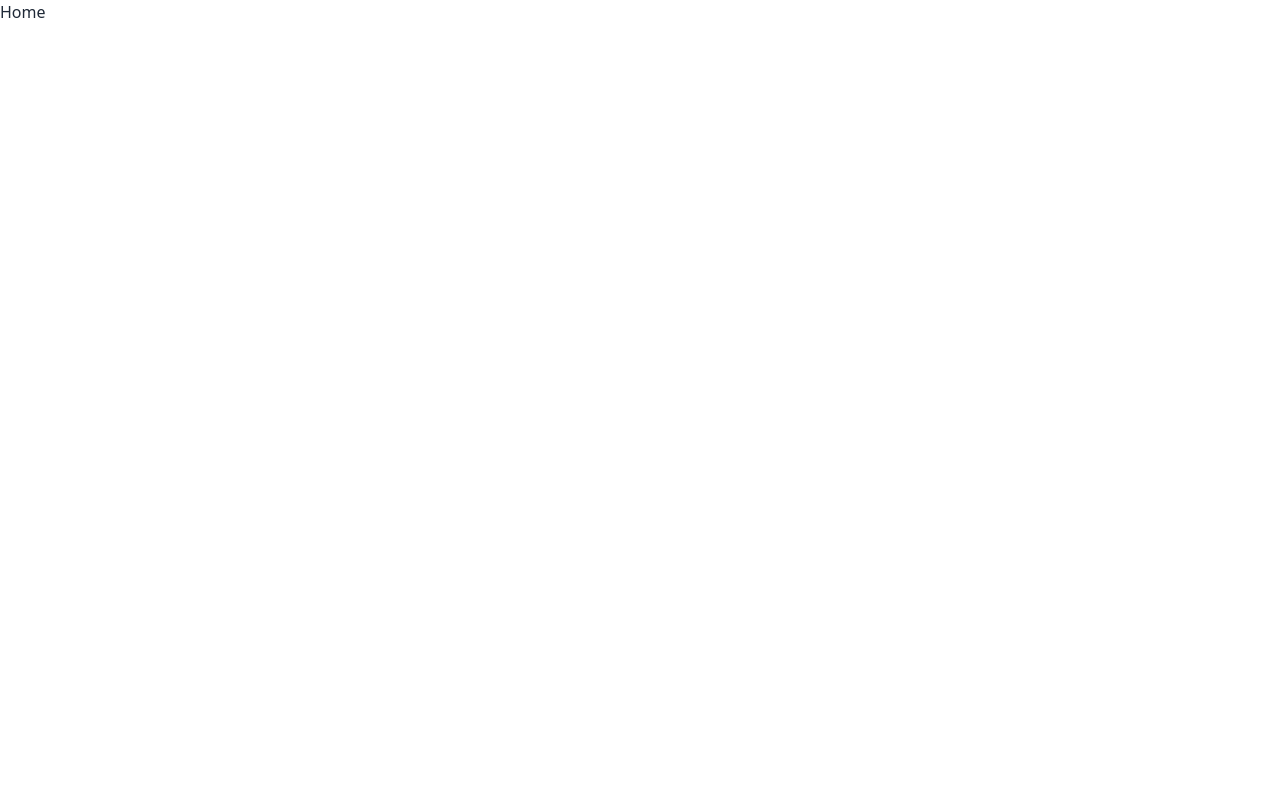
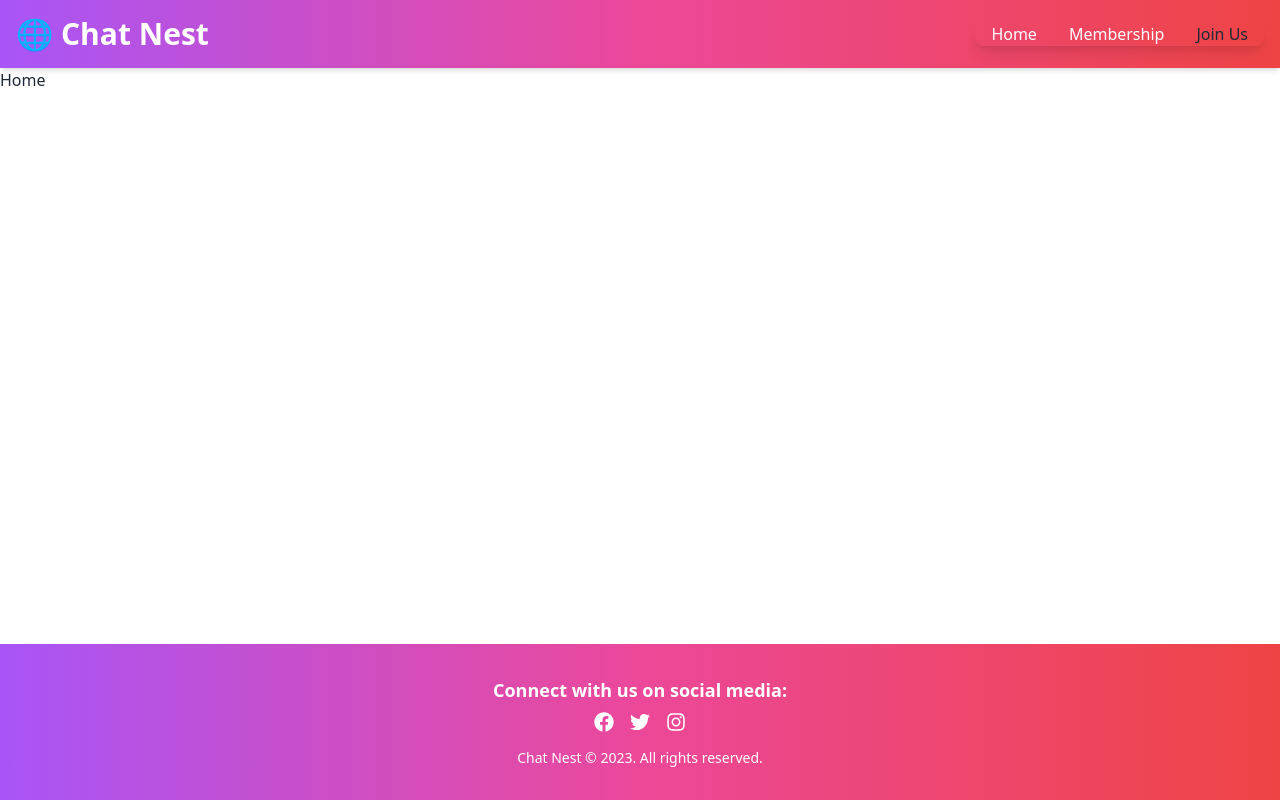
Before and after one commit to FSD-Tanvir/chat-nest-client, a React (Vite) app: page / in a window 1280 px wide. Built offline with nearby package versions, Linux system fonts and the light colour scheme.

Commit message:
added navbar and footer

```diff
--- a/package.json
+++ b/package.json
@@ -14,6 +14,7 @@
     "match-sorter": "^6.3.1",
     "react": "^18.2.0",
     "react-dom": "^18.2.0",
+    "react-icons": "^4.12.0",
     "react-router-dom": "^6.20.0",
     "sort-by": "^1.2.0"
   },
--- /dev/null
+++ b/src/Component/Shared/Footer/Footer.jsx
@@ -0,0 +1,37 @@
+
+import { FaFacebook, FaTwitter, FaInstagram } from 'react-icons/fa';
+
+const Footer = () => {
+  return (
+    <footer className="bg-gradient-to-r from-purple-500 via-pink-500 to-red-500 text-white py-8">
+      <div className="container mx-auto text-center">
+        <p className="text-lg font-semibold mb-2">Connect with us on social media:</p>
+        <div className="flex justify-center space-x-4">
+          <a
+            href="#"
+            className="text-xl hover:text-gray-300 transition-colors duration-300"
+          >
+            <FaFacebook />
+          </a>
+          <a
+            href="#"
+            className="text-xl hover:text-gray-300 transition-colors duration-300"
+          >
+            <FaTwitter />
+          </a>
+          <a
+            href="#"
+            className="text-xl hover:text-gray-300 transition-colors duration-300"
+          >
+            <FaInstagram />
+          </a>
+        </div>
+        <p className="text-sm mt-4">
+          Chat Nest &copy; 2023. All rights reserved.
+        </p>
+      </div>
+    </footer>
+  );
+};
+
+export default Footer;
--- /dev/null
+++ b/src/Component/Shared/Header/Navbar.jsx
@@ -0,0 +1,88 @@
+/* eslint-disable react/prop-types */
+import React from 'react';
+import { Link } from 'react-router-dom';
+import { FaBars, FaTimes,  FaUser, FaSignOutAlt } from 'react-icons/fa';
+import { MdNotifications } from 'react-icons/md';
+
+const Navbar = ({ isLoggedIn, profilePicture, onLogout }) => {
+  const [isMenuOpen, setMenuOpen] = React.useState(false);
+
+  const toggleMenu = () => {
+    setMenuOpen(!isMenuOpen);
+  };
+
+  return (
+    <nav className="bg-gradient-to-r from-purple-500 via-pink-500 to-red-500 p-4 shadow-md">
+      <div className="container mx-auto flex justify-between items-center relative">
+        <Link to="/" className="text-white text-3xl font-bold flex items-center">
+          <span className="mr-2">🌐</span> Chat Nest
+        </Link>
+
+        {/* Responsive Toggle Button */}
+        <button
+          onClick={toggleMenu}
+          className="text-white text-xl lg:hidden focus:outline-none"
+        >
+          {isMenuOpen ? <FaTimes /> : <FaBars />}
+        </button>
+
+        {/* Menu Options */}
+        <div className={`lg:flex items-center absolute top-full left-0 bg-white lg:bg-transparent lg:relative lg:items-center ${isMenuOpen ? 'block' : 'hidden'} lg:inline-block lg:w-auto lg:mt-0 mt-4 rounded-lg overflow-hidden shadow-lg`}>
+          <Link to="/" className="text-gray-800 lg:text-white block px-4 py-2 lg:py-0 lg:hover:bg-gray-200 transition duration-300">
+            Home
+          </Link>
+          <Link to="/membership" className="text-gray-800 lg:text-white block px-4 py-2 lg:py-0 lg:hover:bg-gray-200 transition duration-300">
+            Membership
+          </Link>
+          {isLoggedIn && (
+            <div className="flex items-center">
+              {/* Notification Icon */}
+              <div className="mr-4">
+                <MdNotifications size={24} className="text-gray-800 hover:text-indigo-500 transition duration-300" />
+              </div>
+
+              {/* User Profile Dropdown */}
+              <div className="flex items-center">
+                <img
+                  src={profilePicture}
+                  alt="Profile"
+                  className="w-10 h-10 rounded-full mr-2 border-2 border-gray-800 cursor-pointer transform hover:scale-110 transition-transform"
+                  onClick={toggleMenu}
+                />
+                <div className="text-gray-800 cursor-pointer">
+                  <span className="mr-2">User Name</span>
+                  <div className="flex items-center">
+                    <button
+                      className="px-4 py-2 block lg:py-0 lg:hover:bg-gray-200 transition duration-300"
+                      onClick={() => console.log("Dashboard Clicked")}
+                    >
+                      <FaUser className="mr-2" />
+                      Dashboard
+                    </button>
+                    <button
+                      onClick={onLogout}
+                      className="px-4 py-2 block lg:py-0 lg:hover:bg-gray-200 transition duration-300"
+                    >
+                      <FaSignOutAlt className="mr-2" />
+                      Logout
+                    </button>
+                  </div>
+                </div>
+              </div>
+            </div>
+          )}
+          {!isLoggedIn && (
+            <Link
+              to="/join"
+              className="text-gray-800 lg:hover:bg-gray-200 px-4 py-2 block lg:py-0 transform transition-transform duration-300"
+            >
+              Join Us
+            </Link>
+          )}
+        </div>
+      </div>
+    </nav>
+  );
+};
+
+export default Navbar;
--- a/src/Layouts/Main.jsx
+++ b/src/Layouts/Main.jsx
@@ -1,11 +1,15 @@
 import { Outlet } from 'react-router-dom'
+import Navbar from '../Component/Shared/Header/Navbar'
+import Footer from '../Component/Shared/Footer/Footer'
+
 const Main = () => {
   return (
     <div>
-
-      <div className=''>
+      <Navbar />
+      <div className='min-h-[calc(100vh-224px)]'>
         <Outlet />
       </div>
+      <Footer />
     </div>
   )
 }
--- /dev/null
+++ b/src/Pages/ErrorPage.jsx
@@ -0,0 +1,26 @@
+import { useHistory } from 'react-router-dom';
+
+const ErrorPage = () => {
+  const history = useHistory();
+
+  return (
+    <div className="bg-gradient-to-r from-purple-500 via-pink-500 to-red-500 min-h-screen flex flex-col justify-center items-center text-white">
+      <h1 className="text-5xl font-bold mb-4">Oops! Something went wrong.</h1>
+      <p className="text-lg mb-8">We couldn't find the page you're looking for.</p>
+      <button
+        className="bg-white text-gray-800 px-4 py-2 rounded-full transition duration-300 hover:bg-gray-200"
+        onClick={() => history.goBack()}
+      >
+        Go Back
+      </button>
+      <button
+        className="bg-white text-gray-800 px-4 py-2 rounded-full ml-4 transition duration-300 hover:bg-gray-200"
+        onClick={() => history.push('/')}
+      >
+        Go Home
+      </button>
+    </div>
+  );
+};
+
+export default ErrorPage;
--- a/src/Routes/Routes.jsx
+++ b/src/Routes/Routes.jsx
@@ -1,11 +1,13 @@
 import { createBrowserRouter } from "react-router-dom";
 import Home from "../Pages/Home/Home";
 import Main from "../Layouts/Main";
+import ErrorPage from "../Pages/ErrorPage";
 
 export const router = createBrowserRouter([
     {
       path: "/",
       element: <Main />,
+      errorElement: <ErrorPage />,
       children: [
         {
           path: "/",
```
Also changed, not shown: 1 other file (tests, documents, lock files or other folders).
